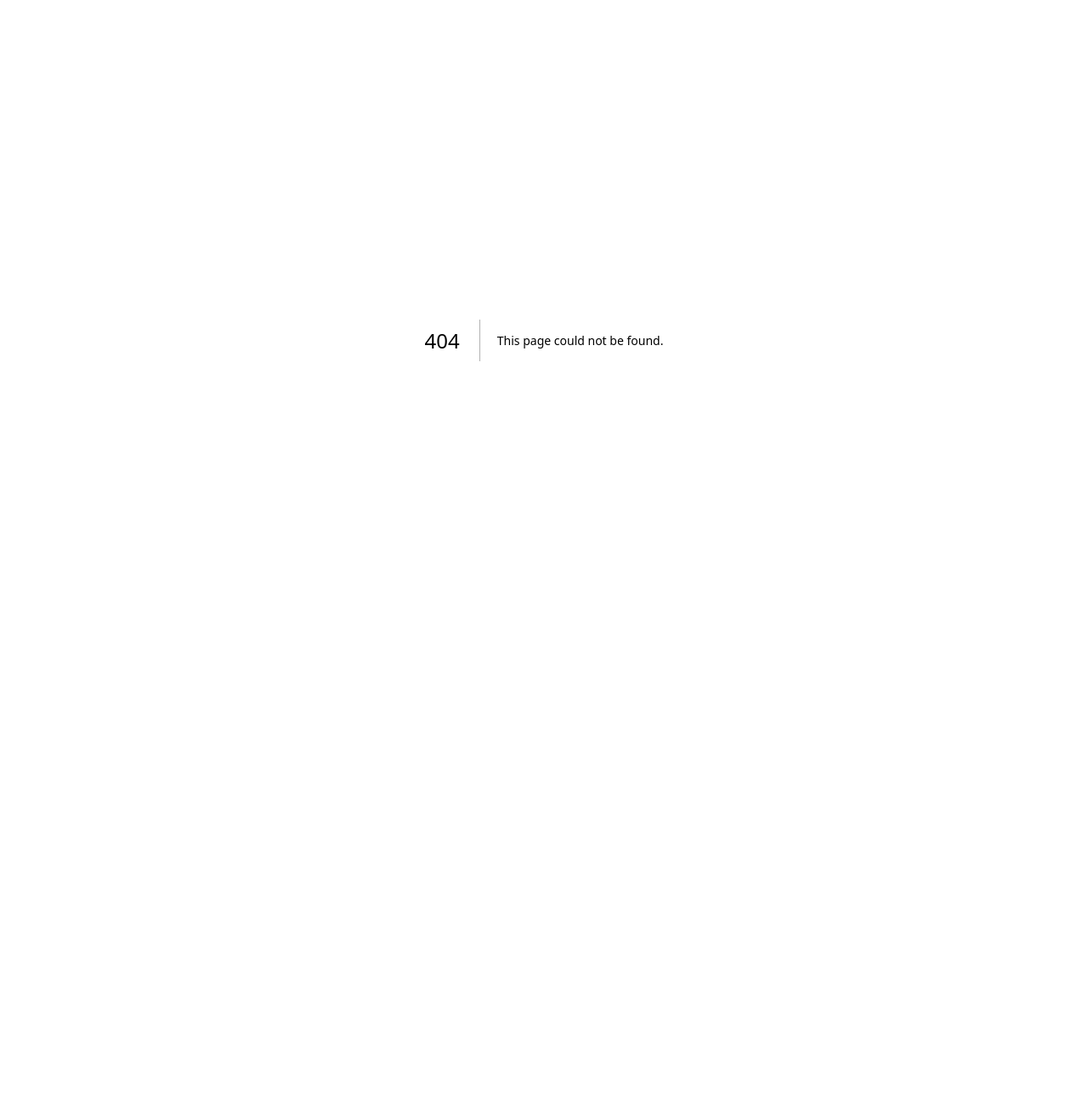
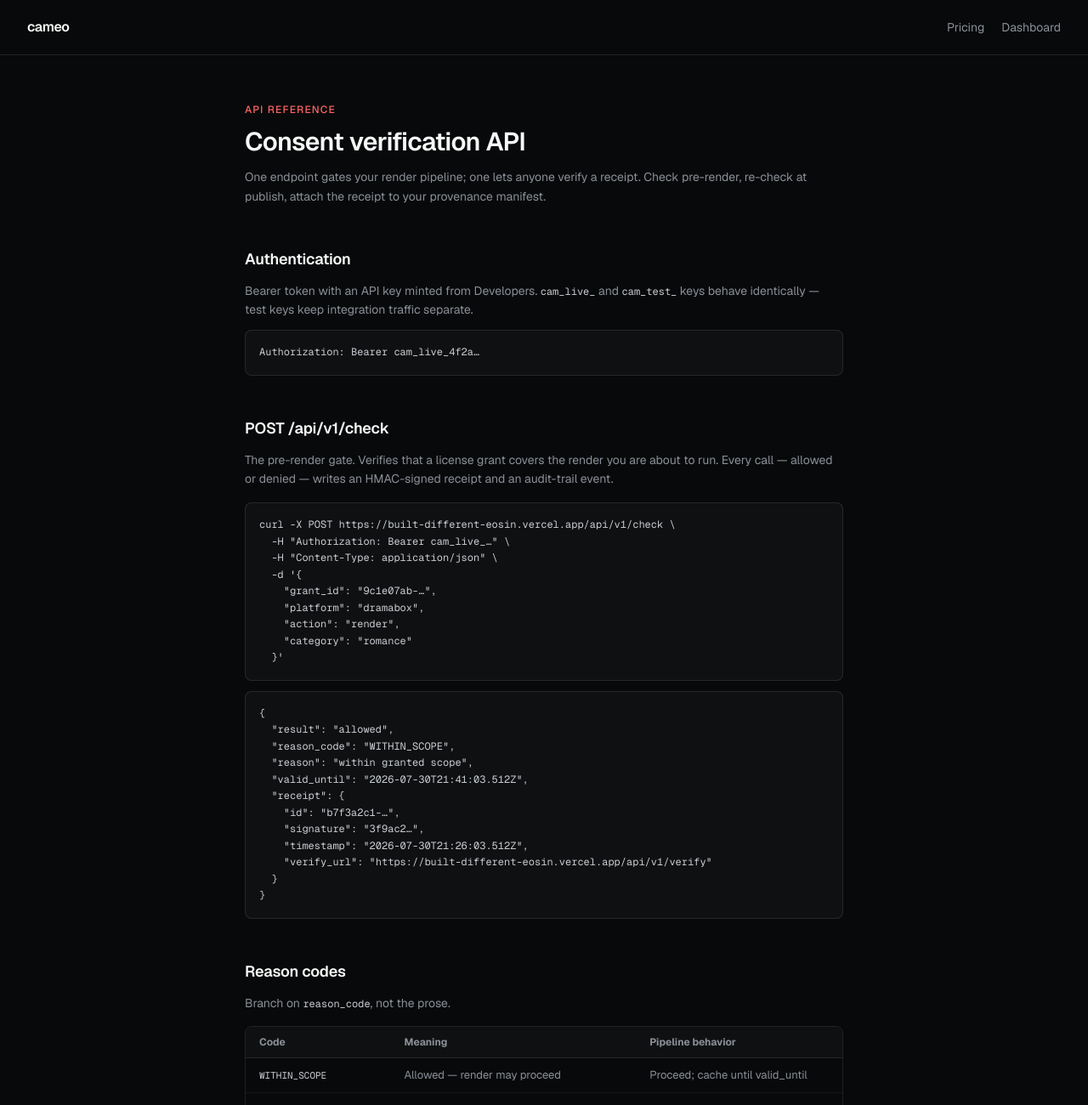
Before and after one commit to ianalin123/built-different, a Next.js app: page /docs in a window 1280 px wide. Before the commit this address had no page. Shown: the top 1300 px of the page at 85% size. Before the commit the page ends 800 px from the top, so only its background shows below. Built offline with nearby package versions, Linux system fonts and the light colour scheme.

Commit message:
feat: public api docs

```diff
--- /dev/null
+++ b/src/app/docs/page.tsx
@@ -0,0 +1,175 @@
+import Link from "next/link";
+
+const REASON_CODES: [string, string, string][] = [
+  ["WITHIN_SCOPE", "Allowed — render may proceed", "Proceed; cache until valid_until"],
+  ["GRANT_NOT_FOUND", "Grant ID does not belong to your organization", "Fail the job; check config"],
+  ["GRANT_PENDING", "Rights holder has not approved yet", "Queue and retry after approval"],
+  ["GRANT_DECLINED", "Rights holder declined the request", "Fail the job; request new clearance"],
+  ["GRANT_REVOKED", "Rights holder revoked the license", "Halt renders and purge cached allows"],
+  ["GRANT_EXPIRED", "License term has ended", "Request renewal from the rights holder"],
+  ["PLATFORM_OUT_OF_SCOPE", "Platform not in the granted scope", "Do not publish to this platform"],
+  ["CATEGORY_RESTRICTED", "Content category restricted by the rights holder", "Do not render this content"],
+];
+
+function Code({ children }: { children: string }) {
+  return (
+    <pre className="overflow-x-auto rounded-lg border border-white/10 bg-[#0f1011] p-4 font-mono text-[12px] leading-relaxed text-[#c9cdd3]">
+      {children}
+    </pre>
+  );
+}
+
+function H2({ id, children }: { id: string; children: React.ReactNode }) {
+  return (
+    <h2 id={id} className="mt-12 text-lg font-semibold tracking-[-0.01em] text-[#f7f8f8]">
+      {children}
+    </h2>
+  );
+}
+
+function P({ children }: { children: React.ReactNode }) {
+  return <p className="mt-3 text-sm leading-relaxed text-[#8a8f98]">{children}</p>;
+}
+
+export default function DocsPage() {
+  return (
+    <main className="min-h-screen bg-[#08090a] text-[#f7f8f8]">
+      <nav className="flex items-center justify-between border-b border-white/10 px-8 py-5">
+        <Link href="/" className="font-semibold tracking-tight">cameo</Link>
+        <div className="flex gap-5 text-sm text-[#8a8f98]">
+          <Link href="/pricing" className="hover:text-white">Pricing</Link>
+          <Link href="/dashboard" className="hover:text-white">Dashboard</Link>
+        </div>
+      </nav>
+
+      <div className="mx-auto max-w-3xl px-8 py-14">
+        <p className="text-xs font-medium uppercase tracking-widest text-red-400">
+          api reference
+        </p>
+        <h1 className="mt-3 text-3xl font-semibold tracking-[-0.02em]">
+          Consent verification API
+        </h1>
+        <P>
+          One endpoint gates your render pipeline; one lets anyone verify a receipt.
+          Check pre-render, re-check at publish, attach the receipt to your provenance
+          manifest.
+        </P>
+
+        <H2 id="auth">Authentication</H2>
+        <P>
+          Bearer token with an API key minted from Developers. <code className="font-mono text-xs text-[#c9cdd3]">cam_live_</code> and{" "}
+          <code className="font-mono text-xs text-[#c9cdd3]">cam_test_</code> keys behave
+          identically — test keys keep integration traffic separate.
+        </P>
+        <div className="mt-3">
+          <Code>{`Authorization: Bearer cam_live_4f2a…`}</Code>
+        </div>
+
+        <H2 id="check">POST /api/v1/check</H2>
+        <P>
+          The pre-render gate. Verifies that a license grant covers the render you are
+          about to run. Every call — allowed or denied — writes an HMAC-signed receipt
+          and an audit-trail event.
+        </P>
+        <div className="mt-4 space-y-3">
+          <Code>{`curl -X POST https://built-different-eosin.vercel.app/api/v1/check \\
+  -H "Authorization: Bearer cam_live_…" \\
+  -H "Content-Type: application/json" \\
+  -d '{
+    "grant_id": "9c1e07ab-…",
+    "platform": "dramabox",
+    "action": "render",
+    "category": "romance"
+  }'`}</Code>
+          <Code>{`{
+  "result": "allowed",
+  "reason_code": "WITHIN_SCOPE",
+  "reason": "within granted scope",
+  "valid_until": "2026-07-30T21:41:03.512Z",
+  "receipt": {
+    "id": "b7f3a2c1-…",
+    "signature": "3f9ac2…",
+    "timestamp": "2026-07-30T21:26:03.512Z",
+    "verify_url": "https://built-different-eosin.vercel.app/api/v1/verify"
+  }
+}`}</Code>
+        </div>
+
+        <H2 id="reason-codes">Reason codes</H2>
+        <P>Branch on <code className="font-mono text-xs text-[#c9cdd3]">reason_code</code>, not the prose.</P>
+        <div className="mt-4 overflow-hidden rounded-lg border border-white/10">
+          <table className="w-full text-left">
+            <thead>
+              <tr className="border-b border-white/10 bg-[#0f1011] text-xs font-medium text-[#8a8f98]">
+                <th className="px-4 py-2.5">Code</th>
+                <th className="px-4 py-2.5">Meaning</th>
+                <th className="px-4 py-2.5">Pipeline behavior</th>
+              </tr>
+            </thead>
+            <tbody className="divide-y divide-white/5">
+              {REASON_CODES.map(([code, meaning, behavior]) => (
+                <tr key={code}>
+                  <td className="px-4 py-2.5 font-mono text-[11px] text-[#c9cdd3]">{code}</td>
+                  <td className="px-4 py-2.5 text-[13px] text-[#8a8f98]">{meaning}</td>
+                  <td className="px-4 py-2.5 text-[13px] text-[#8a8f98]">{behavior}</td>
+                </tr>
+              ))}
+            </tbody>
+          </table>
+        </div>
+
+        <H2 id="leases">Decision leases &amp; revocation</H2>
+        <P>
+          Allows carry a <code className="font-mono text-xs text-[#c9cdd3]">valid_until</code>{" "}
+          timestamp — at most 15 minutes, never past the grant&apos;s term. Cache the decision
+          until then; re-check at publish time. Revocation flips the API immediately: the
+          next check returns <code className="font-mono text-xs text-[#c9cdd3]">GRANT_REVOKED</code>{" "}
+          and is receipted like every other decision. Design your pipeline to fail closed —
+          no valid lease, no render.
+        </P>
+
+        <H2 id="verify">POST /api/v1/verify</H2>
+        <P>
+          Public, unauthenticated. Recomputes the HMAC over{" "}
+          <code className="font-mono text-xs text-[#c9cdd3]">receipt_id.grant_id.result.timestamp</code>{" "}
+          so platforms, brands, or counsel can confirm a receipt without a Cameo account.
+        </P>
+        <div className="mt-4 space-y-3">
+          <Code>{`curl -X POST https://built-different-eosin.vercel.app/api/v1/verify \\
+  -H "Content-Type: application/json" \\
+  -d '{"receipt_id": "b7f3a2c1-…", "signature": "3f9ac2…"}'`}</Code>
+          <Code>{`{
+  "valid": true,
+  "receipt": {
+    "id": "b7f3a2c1-…",
+    "grant_id": "9c1e07ab-…",
+    "result": "allowed",
+    "reason_code": "WITHIN_SCOPE",
+    "platform": "dramabox",
+    "action": "render",
+    "timestamp": "2026-07-30T21:26:03.512Z"
+  }
+}`}</Code>
+        </div>
+
+        <H2 id="integration">Where the check sits</H2>
+        <div className="mt-4">
+          <Code>{`┌─────────────┐   check    ┌──────────────┐   re-check   ┌─────────────┐
+│ render job  │ ─────────► │ Runway/Kling │ ───────────► │  publish    │
+│ (pre-gate)  │  allowed?  │   render     │  still valid?│  + receipt  │
+└─────────────┘            └──────────────┘              │  in C2PA    │
+      50ms · fail closed        $1/clip                  └─────────────┘`}</Code>
+        </div>
+        <P>
+          Gate before the expensive step, re-verify before the irreversible one, and ship
+          the receipt with the asset&apos;s provenance manifest.
+        </P>
+
+        <footer className="mt-16 border-t border-white/10 pt-6 text-xs text-[#8a8f98]">
+          Sandbox environment — consent records are not legally binding.{" "}
+          <Link href="/" className="underline hover:text-white">cameo</Link>
+        </footer>
+      </div>
+    </main>
+  );
+}
```
